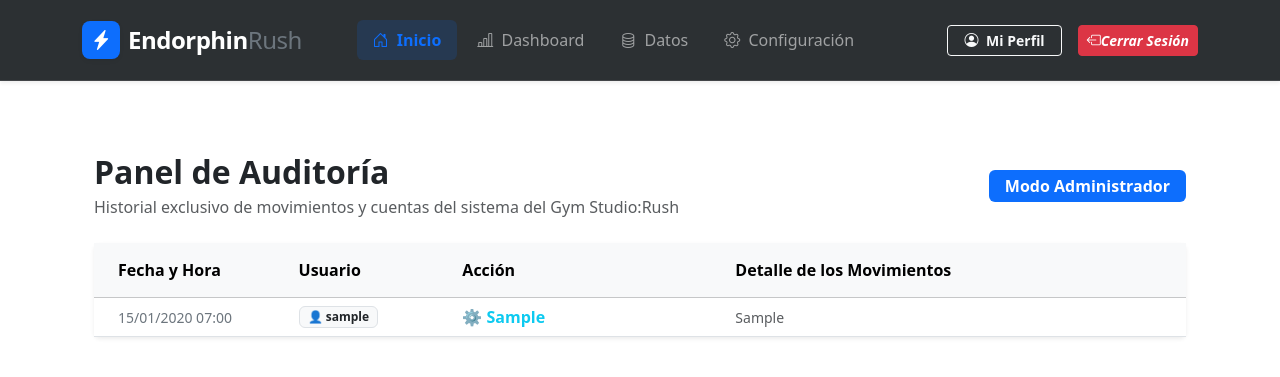
After one commit to Alex5625/Endorphin-Rush, a Django app: page /panel-auditoria/ in a window 1280 px wide. The commit adds this page. Shown: the top 377 px of the page. Run offline with Django 5.2, Linux system fonts and the light colour scheme; a user stored in the database is signed in; tables that the repository leaves empty hold one stand-in row (values such as "Sample post"); some libraries are stand-ins or nearby versions.

Commit message:
Se crea HU-09, historial de acciones para visualizar movimientos

```diff
--- a/src/core/models.py
+++ b/src/core/models.py
@@ -70,3 +70,19 @@ class Ejercicio(models.Model):
 
     def __str__(self):
         return self.nombre_ejercicio
+
+
+class HistorialAcciones(models.Model):
+    usuario = models.ForeignKey(User, on_delete=models.SET_NULL, null=True, blank=True, verbose_name="Usuario")
+    accion = models.CharField(max_length=255, verbose_name="Acción realizada")
+    detalle = models.TextField(verbose_name="Detalles de la acción", blank=True, null=True)
+    fecha = models.DateTimeField(auto_now_add=True, verbose_name="Fecha y Hora")
+
+    class Meta:
+        verbose_name = "Historial de Acción"
+        verbose_name_plural = "Historial de Acciones"
+        ordering = ['-fecha']
+
+    def __str__(self):
+        usuario_str = self.usuario.username if self.usuario else "Sistema/Anónimo"
+        return f"{usuario_str} - {self.accion} ({self.fecha.strftime('%d/%m/%Y %H:%M')})"
--- /dev/null
+++ b/src/core/templates/core/panel_auditoria.html
@@ -0,0 +1,70 @@
+{% extends 'core/base.html' %}
+
+{% block content %}
+<div class="container mt-5">
+    <div class="d-flex justify-content-between align-items-center mb-4">
+        <div>
+            <h2 class="text-dark fw-bold mb-1">Panel de Auditoría</h2>
+            <p class="text-muted mb-0">Historial exclusivo de movimientos y cuentas del sistema del Gym Studio:Rush </p>
+        </div>
+        <span class="badge bg-primary px-3 py-2 fs-6">Modo Administrador</span>
+    </div>
+
+    <div class="card shadow-sm border-0">
+        <div class="card-body p-0">
+            <div class="table-responsive">
+                <table class="table table-hover align-middle mb-0">
+                    <thead class="table-light text-secondary fw-semibold">
+                        <tr>
+                            <th scope="col" class="ps-4 py-3" style="width: 18%;">Fecha y Hora</th>
+                            <th scope="col" class="py-3" style="width: 15%;">Usuario</th>
+                            <th scope="col" class="py-3" style="width: 25%;">Acción</th>
+                            <th scope="col" class="pe-4 py-3" style="width: 42%;">Detalle de los Movimientos</th>
+                        </tr>
+                    </thead>
+                    <tbody>
+                        {% for log in logs %}
+                        <tr>
+                            <td class="ps-4 text-secondary small fw-medium">
+                                {{ log.fecha|date:"d/m/Y H:i" }}
+                            </td>
+                            <td>
+                                {% if log.usuario %}
+                                    <span class="badge bg-light text-dark border px-2 py-1">
+                                        👤 {{ log.usuario.username }}
+                                    </span>
+                                {% else %}
+                                    <span class="badge bg-warning-subtle text-warning border border-warning-subtle px-2 py-1">
+                                        Sistema/Anónimo
+                                    </span>
+                                {% endif %}
+                            </td>
+                            <td>
+                                {% if "Aprobado" in log.accion %}
+                                    <span class="text-success fw-bold">✓ {{ log.accion }}</span>
+                                {% elif "Rechazado" in log.accion or "Eliminado" in log.accion %}
+                                    <span class="text-danger fw-bold">✗ {{ log.accion }}</span>
+                                {% elif "Creación" in log.accion %}
+                                    <span class="text-primary fw-bold">+ {{ log.accion }}</span>
+                                {% else %}
+                                    <span class="text-info fw-bold">⚙ {{ log.accion }}</span>
+                                {% endif %}
+                            </td>
+                            <td class="pe-4 text-muted small">
+                                {{ log.detalle }}
+                            </td>
+                        </tr>
+                        {% empty %}
+                        <tr>
+                            <td colspan="4" class="text-center py-5 text-muted">
+                                No se han registrado movimientos ni acciones en el sistema todavía.
+                            </td>
+                        </tr>
+                        {% endfor %}
+                    </tbody>
+                </table>
+            </div>
+        </div>
+    </div>
+</div>
+{% endblock %}
--- a/src/core/urls.py
+++ b/src/core/urls.py
@@ -10,6 +10,10 @@ urlpatterns = [
 
     # HU-03: Eliminación de perfil de usuario (desactivación de cuenta)
     path('eliminar-perfil/', views.eliminar_perfil, name='eliminar_perfil'),
+
+    #HU-09: Historial de Acciones y auditoria
+    path('panel-auditoria/', views.panel_auditoria, name='panel_auditoria'),
+    path('ejercicio/<int:pk>/<str:accion>/', views.autorizar_ejercicio, name='autorizar_ejercicio'),
 
     # HU-29: Gestión y creación de tipos de ejercicio
     path('gestion-tipos/', views.gestion_tipos_ejercicio, name='gestion_tipos_ejercicio'),
--- a/src/core/views.py
+++ b/src/core/views.py
@@ -1,7 +1,7 @@
 from django.shortcuts import render, get_object_or_404
 from django.contrib.auth import login, logout
-from django.contrib.auth.decorators import login_required
-from .models import Ejercicio, PerfilUsuario, TipoEjercicio
+from django.contrib.auth.decorators import login_required, user_passes_test
+from .models import Ejercicio, PerfilUsuario, TipoEjercicio, HistorialAcciones
 from .forms import RegistroCompletoForm, EditarPerfilForm , TipoEjercicioForm, ejercicioForm
 from django.shortcuts import redirect
 from django.core.mail import send_mail
@@ -31,6 +31,13 @@ def registrar_usuario(request):
             )
             correo_destino = form.cleaned_data['username']
             enviar_correo(perfil, correo_destino)
+
+            #para el historial
+            HistorialAcciones.objects.create(
+                usuario=usuario_nuevo,
+                accion="Creación de cuenta",
+                detalle=f"El usuario {usuario_nuevo.username} ({perfil.nombre} {perfil.apellido}) se ha registrado en el sistema."
+            )
 
             #Entregar el mensaje flotante
             messages.success(
@@ -99,7 +106,14 @@ def editar_perfil(request):
         form = EditarPerfilForm(request.POST, instance=perfil)
         if form.is_valid():
             # 3. Guarda los cambios directamente sobre el mismo registro en la BD
-            form.save()
+            perfil_editado = form.save()
+
+            #para el historial
+            HistorialAcciones.objects.create(
+                usuario=request.user,
+                accion="Modificación de perfil",
+                detalle=f"El usuario actualizó sus datos de perfil o contacto (Correo: {request.user.email})."
+            )
 
             # 4. Encolamos el mensaje flotante de éxito
             messages.success(request, "¡Tus datos corporales se han actualizado correctamente!")
@@ -185,7 +199,15 @@ def gestion_ejercicios(request):
     if request.method == 'POST':
         form = ejercicioForm(request.POST, request.FILES)
         if form.is_valid():
-            form.save()
+            nuevo_ejercicio = form.save()
+
+            #para guardar en el historial
+            HistorialAcciones.objects.create(
+                usuario=request.user,
+                accion="Creación de Ejercicio (Pendiente)",
+                detalle=f"El entrenador {request.user.username} creó el ejercicio '{nuevo_ejercicio.nombre_ejercicio}' (Falta aprobación)."
+            )
+
             messages.success(request, "Ejercicio creado exitosamente!")
             return redirect('lista_ejercicios')
     else:
@@ -199,6 +221,7 @@ def gestion_ejercicios(request):
     return render(request, 'core/lista_ejercicios.html', contexto)
 
 # HU-07 permite al entrenador editar un ejercicio existente
+
 def editar_ejercicio(request, pk):
 
     ejercicio = get_object_or_404(Ejercicio, pk=pk)
@@ -208,9 +231,18 @@ def editar_ejercicio(request, pk):
         if form.is_valid():
 
             ejercicio_modificado = form.save(commit=False)
-            ejercicio_modificado.aprobado = False
+            #asi al ser editado por un entrenador, vuelve a requerir revision del admin
+            ejercicio_modificado.autorizado = False
             ejercicio_modificado.save()
-            messages.success(request, "Ejercicio actualizado exitosamente!")
+
+            #se guarda la edición en el historial
+            HistorialAcciones.objects.create(
+                usuario=request.user,
+                accion="Modificación de Ejercicio (Pendiente)",
+                detalle=f"El entrenador {request.user.username} editó '{ejercicio_modificado.nombre_ejercicio}'. Volvió a estado Pendiente de revisión."
+            )
+
+            messages.success(request, "Ejercicio actualizado exitosamente y enviado a revisión!")
             return redirect('lista_ejercicios')
 
     else:
@@ -222,6 +254,57 @@ def eliminar_ejercicio(request, pk):
 
     ejercicio = get_object_or_404(Ejercicio, pk=pk)
     nombre = ejercicio.nombre_ejercicio
+
+    #se deja registro en el historial antes de borrarlo
+    HistorialAcciones.objects.create(
+        usuario=request.user,
+        accion="Ejercicio Eliminado",
+        detalle=f"Se eliminó el ejercicio '{nombre}' del sistema."
+    )
+
     ejercicio.delete()
     messages.success(request, f"El ejercicio '{nombre}' ha sido eliminado exitosamente.")
     return redirect('lista_ejercicios')
+
+##vistas exclusivas del admin
+@login_required
+@user_passes_test(lambda u: u.is_staff, login_url='home')
+def autorizar_ejercicio(request, pk, accion):
+##Vista para que el admin apruebe o rechace un ejercicio.
+###accion q puede ser aprobar o rechazar.
+
+    ejercicio = get_object_or_404(Ejercicio, pk=pk)
+
+    if accion == 'aprobar':
+        ejercicio.autorizado = True
+        ejercicio.save()
+
+        HistorialAcciones.objects.create(
+            usuario=request.user,
+            accion="Ejercicio Aprobado",
+            detalle=f"El administrador aprobó el ejercicio '{ejercicio.nombre_ejercicio}'."
+        )
+        messages.success(request, f"El ejercicio '{ejercicio.nombre_ejercicio}' ha sido aprobado.")
+
+    elif accion == 'rechazar':
+        nombre_ejercicio = ejercicio.nombre_ejercicio
+        ejercicio.delete() #si se rechaza, se elimina para que el entrenador lo suba bien
+
+        HistorialAcciones.objects.create(
+            usuario=request.user,
+            accion="Ejercicio Rechazado",
+            detalle=f"El administrador rechazó y eliminó el ejercicio '{nombre_ejercicio}'."
+        )
+        messages.warning(request, f"El ejercicio '{nombre_ejercicio}' ha sido rechazado y removido.")
+
+    return redirect('lista_ejercicios')
+
+
+@login_required
+@user_passes_test(lambda u: u.is_staff, login_url='home')
+
+def panel_auditoria(request):
+###Vista del panel exclusivo para que el admin vea todo el historial de movimientos
+
+    logs = HistorialAcciones.objects.all() #viene ordenado por fecha desde el modelo
+    return render(request, 'core/panel_auditoria.html', {'logs': logs})
```
Also changed, not shown: src/core/templates/core/lista_ejercicios.html (+17 -1 lines), src/core/migrations/0006_historialacciones.py (added).
